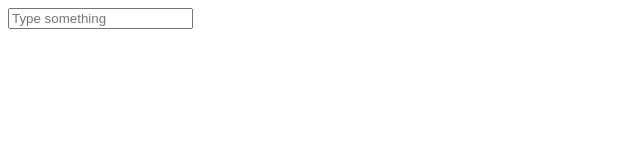
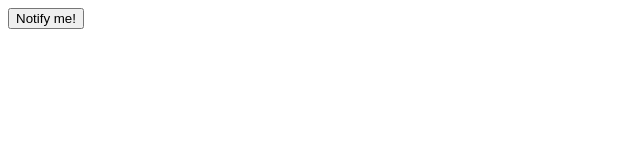
Before and after one commit to vraj5/javascript, a plain HTML site: page Registration user/test.html in a window 1280 px wide. Shown: the whole page, without its empty margins (0-640 px from the left). Drawn offline with Linux system fonts and the light colour scheme.

Commit message:
update in form

```diff
--- a/Registration user/js/script.js
+++ b/Registration user/js/script.js
@@ -613,8 +613,9 @@ function update_form() {
 
     new_update_row.gender = gender;
 
-    console.log('new_update_row.image_src :', new_update_row.image_url);
-    new_update_row.image_url = image_src
+    if(image_src){
+        new_update_row.image_url = image_src
+    }
 
 
     all_skill.forEach((e) => {
@@ -1276,6 +1277,7 @@ function pagination() {
         <button class="register_btn pagination_btn" id="${i}" onclick="pageChange(${i})">${i}</button>
         `
     }
+    pageChange(1)
 }
 function pageChange(pageNo) {
     let pagination_row_inp = document.getElementById("pagination_row_inp");
--- a/Registration user/test.html
+++ b/Registration user/test.html
@@ -9,28 +9,37 @@
 
 <body>
 
-    <input type="text" id="myInput" placeholder="Type something">
+    <button onclick="notifyMe()">Notify me!</button>
 
     <script>
-        // Get the text input
-        const input = document.getElementById('myInput');
-        // Add keypress event listener
-        input.addEventListener('keypress', function (event) {
+        // request permission on page load
+        document.addEventListener('DOMContentLoaded', function () {
+            if (!Notification) {
+                alert('Desktop notifications not available in your browser. Try Chromium.');
+                return;
+            }
 
-            // Get the key code
-            let keycode = event.which || event.keyCode;
+            if (Notification.permission !== 'granted')
+                Notification.requestPermission();
+        });
 
-            // Check if key pressed is a special character
-            if (keycode < 48 ||
-                (keycode > 57 && keycode < 65) ||
-                (keycode > 90 && keycode < 97) ||
-                keycode > 122
-            ) {
-                // Restrict the special characters
-                event.preventDefault();
-                return false;
+
+        function notifyMe() {
+            if (Notification.permission !== 'granted' && Notification.permission !== 'default')
+                Notification.requestPermission();
+            else {
+                // Notification('hello', {  body: "Hey there!", })
+                var notification = new Notification('Notification title', {
+                    icon: 'http://cdn.sstatic.net/stackexchange/img/logos/so/so-icon.png',
+                    body: 'Hey there! You\'ve been notified!',
+                });
+
+                alert(notification)
+                notification.onclick = function () {
+                    window.open('http://stackoverflow.com/a/13328397/1269037');
+                };
             }
-        });
+        }
     </script>
 </body>
 
```
